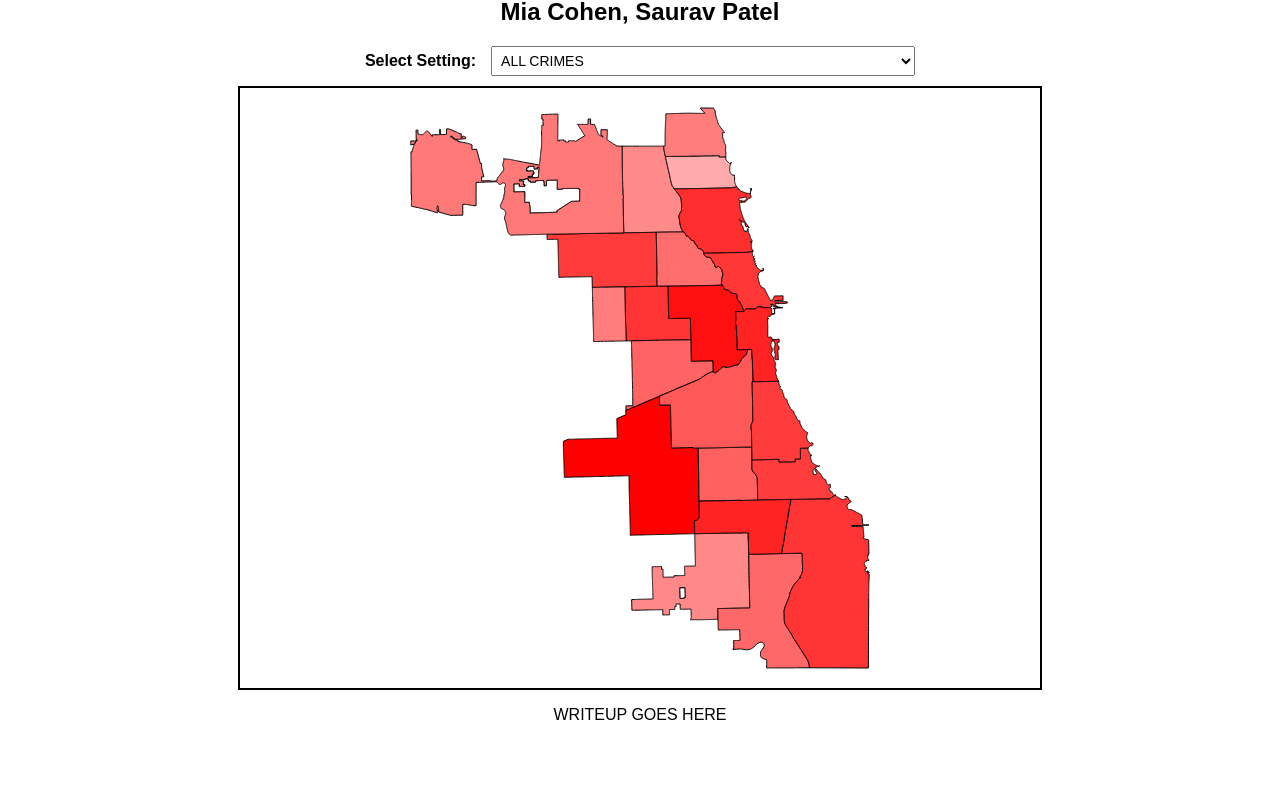
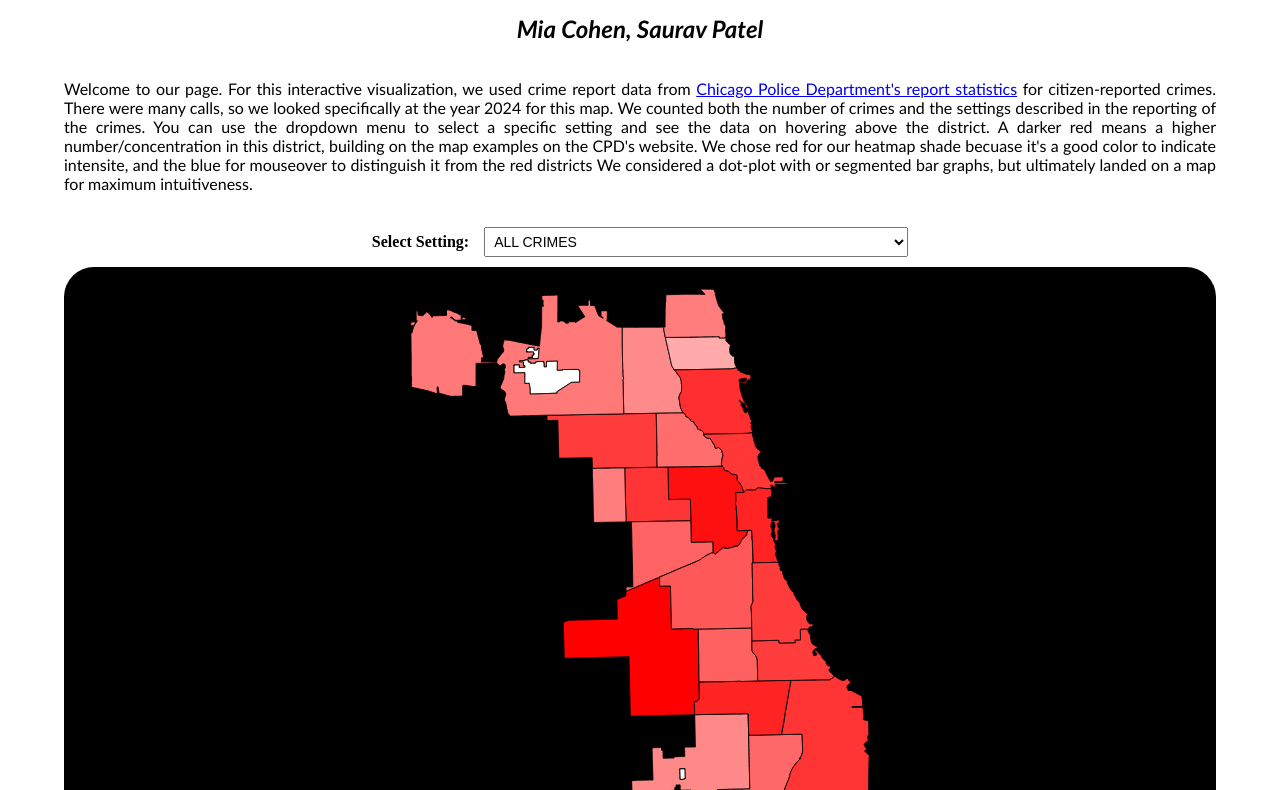
Before and after one commit to mianaomi/A2-sandbox, a plain HTML site: page index.html in a window 1280 px wide. Shown: the part 70-860 px from the top of the page. Before the commit the page ends 800 px from the top, so only its background shows below. Drawn offline with nearby package versions, Linux system fonts and the light colour scheme.

Commit message:
wu/bc/hl/wprs

```diff
--- a/css/styles.css
+++ b/css/styles.css
@@ -2,12 +2,10 @@ body {
     display: flex;
     flex-direction: column;
     align-items: center;
-    text-align: center;
-    font-family: Arial, sans-serif;
     margin: 0;
     padding: 0;
-    height: 100vh; /* Ensure it takes up full viewport height */
-    overflow: hidden; /* Prevent scrolling due to extra space */
+    overflow-x: auto;
+    overflow-y: auto;
 }
 
 /* Main container to align dropdowns and map vertically */
@@ -16,25 +14,43 @@ body {
     flex-direction: column; /* Stack items vertically */
     align-items: center; /* Center items horizontally */
     justify-content: center; /* Ensure vertical alignment */
-    width: 100%;
+    width: 90%;
+    overflow-x: auto;
+    overflow-y: auto;
 }
 
 h1 {
     margin: 10px 0; /* Reduce space above and below heading */
+    font-size: 36px;
+    font-family: 'Calibri';
+
+}
+h2{
     font-size: 24px;
+    font-family: 'Calibri';
+    font-style: oblique;
+
 }
-
+p{
+    text-align: justify;
+    font-size: 16px;
+    font-family: 'Calibri';
+}
 .map-container {
     display: flex;
     justify-content: center;
     align-items: center;
-    width: 100%;
+    width: 90vw;
+    border-radius: 30px;
     flex-grow: 1; /* Makes sure it takes the available space */
+    background-color: black;
 }
 
 #map {
     border: 2px solid black;
-    display: block; /* Ensures no extra spacing issues */
+    display: box; /* Ensures no extra spacing issues */
+    border-radius: 30px;
+
 }
 .district {
     stroke: black;
@@ -42,7 +58,7 @@ h1 {
     cursor: pointer;
 }
 .district:hover {
-    fill: rgb(208, 248, 201); /* Hover color on mouseover is orange */
+    fill: rgb(21, 0, 253); /* Hover color on mouseover is blue */
 }
 .tooltip {
     position: absolute;
--- a/index.html
+++ b/index.html
@@ -4,6 +4,7 @@
     <meta charset="UTF-8">
     <meta name="viewport" content="width=device-width, initial-scale=1.0">
     <title>A2: Interactive Visualization</title>
+
     <script src="https://d3js.org/d3.v6.min.js"></script>
     <link rel="stylesheet" href="css/styles.css">
 </head>
@@ -12,7 +13,16 @@
     <h2>Mia Cohen, Saurav Patel</h2>
 
     <div class="container">
-        <!-- Dropdown container -->
+        <p>Welcome to our page. For this interactive visualization, we used crime report data from <a href="https://data.cityofchicago.org/stories/s/Crimes-2001-to-present-Dashboard/5cd6-ry5g">Chicago Police Department's report statistics</a>
+            for citizen-reported crimes. There were many calls, so we looked specifically at the year 2024 for this map. We counted both the number of crimes and the settings described in the reporting of the crimes. You can use the dropdown menu to select a specific setting
+            and see the data on hovering above the district. A darker red means a higher number/concentration in this district, building on the map examples on the CPD's website.
+
+
+            We chose red for our heatmap shade becuase it's a good color to indicate intensite, and the blue for mouseover to
+            distinguish it from the red districts We considered a dot-plot with or segmented bar graphs, but ultimately landed on
+            a map for maximum intuitiveness.
+        </p> <br>
+
         <div class="dropdown-container">
             <label for="settingDropdown">Select Setting:</label>
             <select id="settingDropdown" class="variable"></select>
@@ -22,8 +32,15 @@
         <div class="map-container">
             <svg id="map" width="800" height="600"></svg>
         </div>
+        <p>The process of developing this was a joint effort, with about 10 man-hours in
+            total work. Both members of the team participated in data selection, collection, and trimming as well as programming the interactive elements of the site. Mia individually handled site structre, initialization, and writing while
+            Saurav individually handled the heatmap. Getting the heatmap live and so was ensuring webpage responsiveness were the most time-consuming tasks.
+
+        </p> <br>
+        <p>Notice: AI was used in this project for debugging purposes.</p>
+
     </div>
-    <p>WRITEUP GOES HERE</p>
+
     <div class="tooltip"></div>
 
     <script src="js/script.js"></script>
--- a/js/script.js
+++ b/js/script.js
@@ -137,15 +137,17 @@ function drawMap() {
     })
 
     // Fix Tooltip to Use Correct Selected Dropdown Option
-    // Mouse over highlights it to orange
+    // Mouse over highlights it to blue
     .on("mouseover", function (event, d) {
         let districtNumber = +d.properties.dist_num;
-        let selectedSetting = d3.select("#settingDropdown").property("value"); // ✅ Get latest dropdown selection
+        let selectedSetting = d3.select("#settingDropdown").property("value");
         let crimeCount = crimeCounts[districtNumber]?.[selectedSetting] || 0;
         let totalCrimes = crimeCounts[districtNumber]?.["Total Crimes"] || 0;
 
         console.log(`Tooltip - District ${districtNumber}: ${selectedSetting} Crimes = ${crimeCount}`);
-
+        d3.select(this)
+            .style('stroke', 'black')
+            .style('stroke-width', '4px')
         d3.select(".tooltip")
             .style("visibility", "visible")
             .html(`<strong>District ${districtNumber}</strong><br><strong>${selectedSetting} Crimes:</strong> ${crimeCount}<br><strong>Total Crimes:</strong> ${totalCrimes}`)
@@ -160,11 +162,13 @@ function drawMap() {
     })
     .on("mouseout", function () {
         d3.select(".tooltip").style("visibility", "hidden");
+        d3.select(this) // Refers to the hovered circle
+        .style('stroke', 'black')
+         .style('stroke-width', '1px')
     });
 
     console.log("Map initialized with crime data.");
 }
-
 
 // Function to Update Map Based on Dropdown Selection
 function updateMap() {
@@ -192,7 +196,6 @@ function updateMap() {
             let districtNumber = +d.properties.dist_num;
             let crimeCount = crimeCounts[districtNumber]?.[selectedSetting] || 0;
 
-            // ✅ Apply Red Color Scale (Higher Crime = Darker Red)
             let intensity = Math.round((255 * crimeCount) / maxCrimeCount);
             let r = 255;
             let g = 255 - intensity;
```
